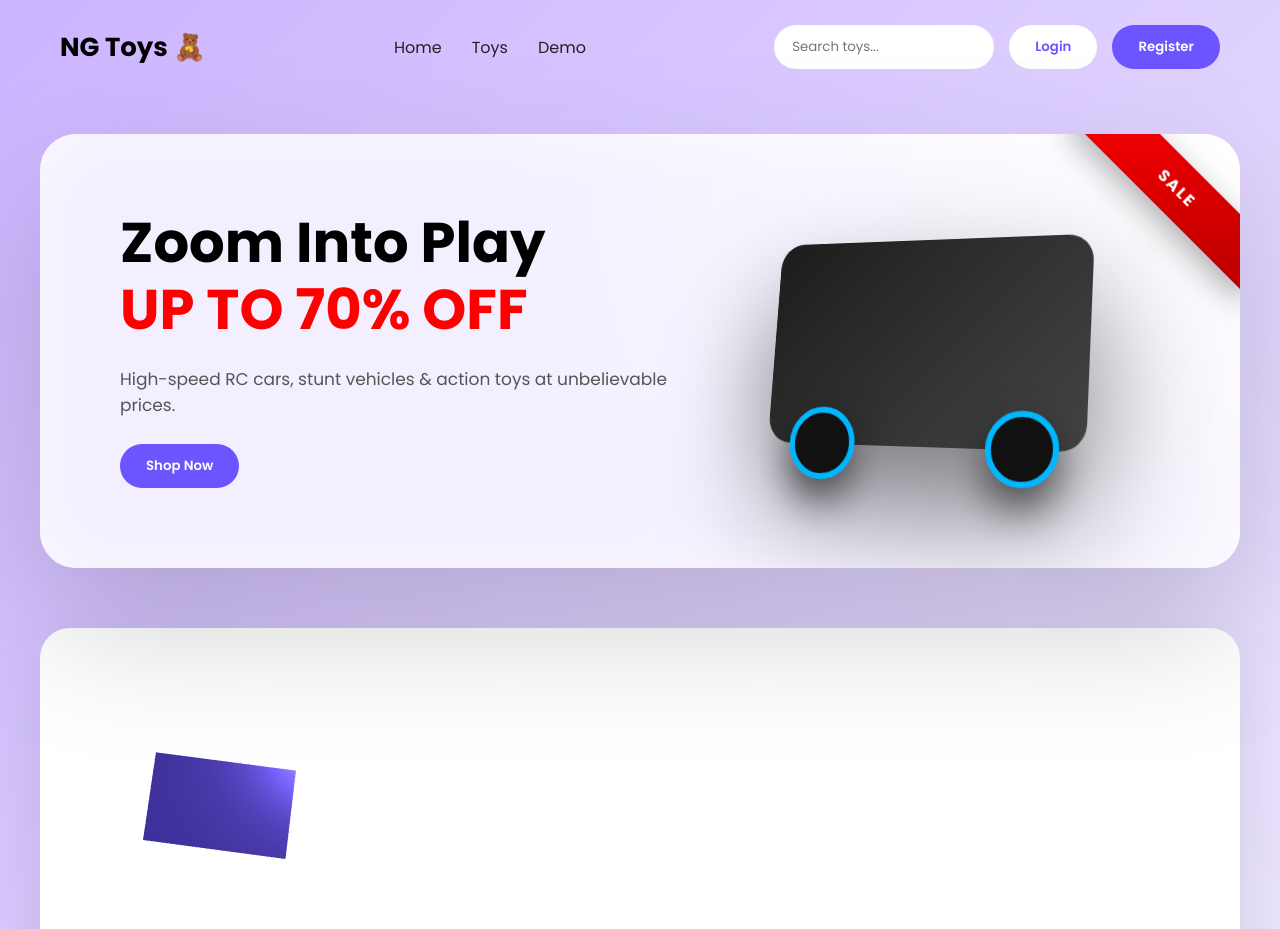
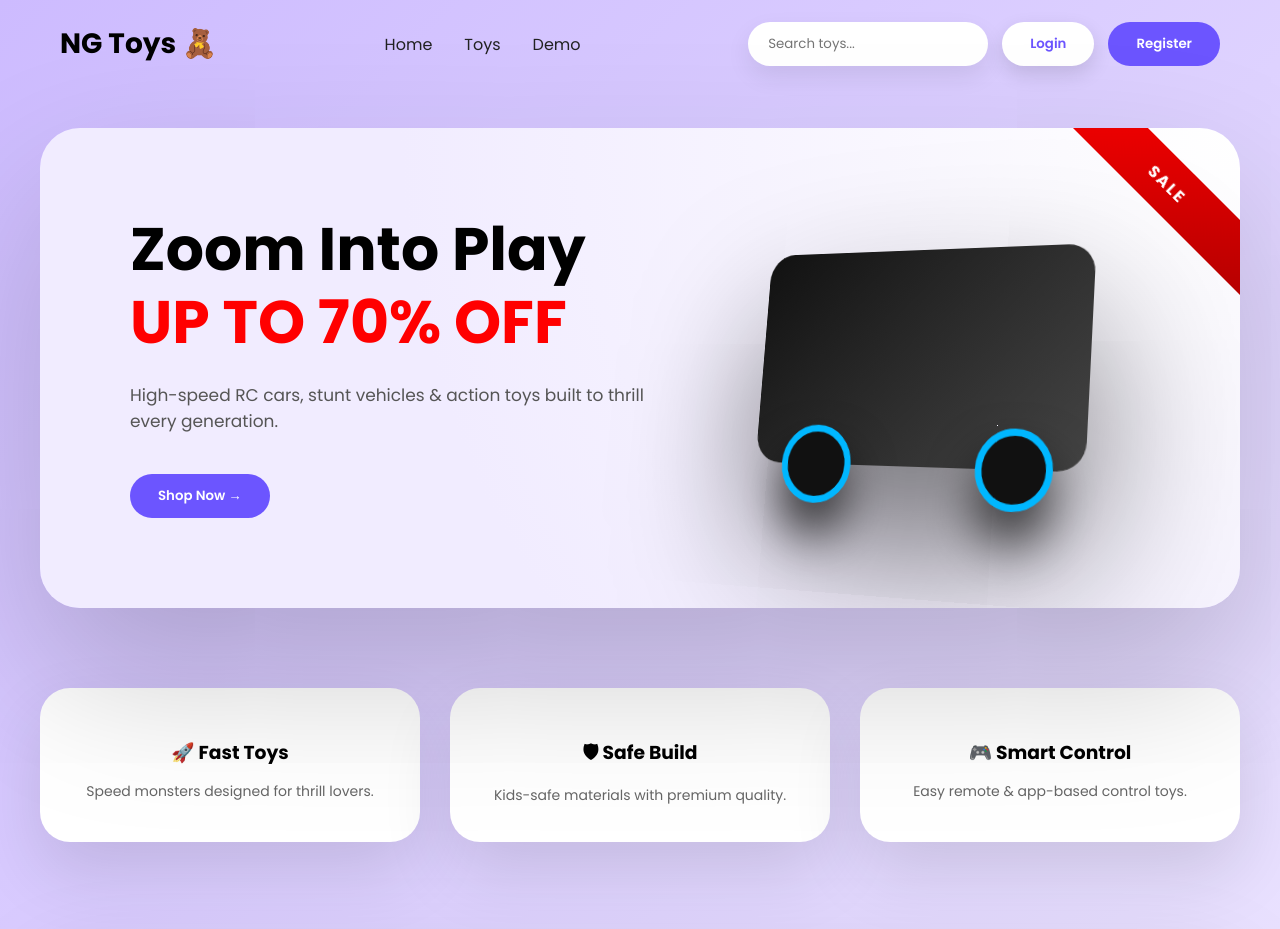
Before and after one commit to yogeshgoswami4821-ai/toy, a website: page index.html in a window 1280 px wide. Shown: the top 929 px of the page. Drawn offline with nearby package versions, Linux system fonts and the light colour scheme.

Commit message:
Update index.html

```diff
--- a/index.html
+++ b/index.html
@@ -5,10 +5,7 @@
 <title>NG Toys</title>
 <meta name="viewport" content="width=device-width, initial-scale=1.0">
 
-<!-- Google Font -->
 <link href="https://fonts.googleapis.com/css2?family=Poppins:wght@300;400;600;700&display=swap" rel="stylesheet">
-
-<!-- Three.js -->
 <script src="https://cdn.jsdelivr.net/npm/three@0.160.0/build/three.min.js"></script>
 
 <style>
@@ -16,7 +13,7 @@
 
 body{
   min-height:100vh;
-  background:linear-gradient(135deg,#cbb4ff,#efe9ff);
+  background:linear-gradient(135deg,#cdbbff,#efe9ff);
 }
 
 /* ================= NAVBAR ================= */
@@ -24,45 +21,64 @@ body{
   display:flex;
   justify-content:space-between;
   align-items:center;
-  padding:25px 60px;
+  padding:22px 60px;
 }
 
 .logo{
-  font-size:26px;
+  font-size:28px;
   font-weight:700;
+  display:flex;
+  align-items:center;
+  gap:10px;
 }
 
 .nav-links{
   display:flex;
-  gap:30px;
+  gap:32px;
 }
 
 .nav-links a{
   text-decoration:none;
   color:#222;
   font-weight:500;
+  position:relative;
 }
+
+.nav-links a::after{
+  content:"";
+  position:absolute;
+  left:0;
+  bottom:-6px;
+  width:0;
+  height:3px;
+  background:#6c55ff;
+  transition:.3s;
+}
+
+.nav-links a:hover::after{width:100%}
 
 .right{
   display:flex;
-  gap:15px;
+  gap:14px;
   align-items:center;
 }
 
 .search{
-  padding:12px 18px;
+  padding:12px 20px;
   border-radius:30px;
   border:none;
-  width:220px;
+  width:240px;
   outline:none;
+  box-shadow:0 10px 25px rgba(0,0,0,.08);
 }
 
 .btn{
-  padding:12px 26px;
+  padding:12px 28px;
   border-radius:30px;
   border:none;
   cursor:pointer;
   font-weight:600;
+  transition:.3s;
 }
 
 .primary{
@@ -70,108 +86,132 @@ body{
   color:white;
 }
 
+.primary:hover{transform:translateY(-2px)}
+
 .outline{
   background:white;
   color:#6c55ff;
+  box-shadow:0 8px 20px rgba(0,0,0,.12);
 }
 
-/* ================= SALE BANNER ================= */
-.sale{
+/* ================= HERO SALE ================= */
+.hero{
   max-width:1200px;
   margin:40px auto;
-  padding:80px;
-  border-radius:36px;
-  background:
-    radial-gradient(circle at top right,#ffffff,#f3efff 60%);
+  padding:90px;
+  border-radius:40px;
+  background:radial-gradient(circle at top right,#ffffff,#f1ecff 65%);
   display:grid;
   grid-template-columns:1.2fr 1fr;
   align-items:center;
-  box-shadow:
-    0 60px 140px rgba(0,0,0,.18),
-    inset 0 0 80px rgba(255,255,255,.6);
   position:relative;
   overflow:hidden;
+  box-shadow:0 70px 160px rgba(0,0,0,.2);
 }
 
-.sale::after{
+.hero::after{
   content:"SALE";
   position:absolute;
-  top:28px;
-  right:-60px;
-  background:linear-gradient(135deg,#ff0000,#b80000);
+  top:30px;
+  right:-70px;
+  background:linear-gradient(135deg,#ff0000,#b30000);
   color:white;
-  padding:14px 100px;
+  padding:14px 120px;
   transform:rotate(45deg);
   font-weight:700;
   letter-spacing:2px;
-  box-shadow:0 10px 30px rgba(0,0,0,.3);
 }
 
-.sale-text h1{
-  font-size:56px;
+.hero h1{
+  font-size:60px;
   line-height:1.05;
 }
 
-.sale-text span{
-  display:inline-block;
-  margin-top:8px;
+.hero h1 span{
+  display:block;
   color:#ff0000;
+  margin-top:10px;
 }
 
-.sale-text p{
-  margin:26px 0;
+.hero p{
+  margin:28px 0;
+  font-size:17px;
   color:#555;
-  font-size:17px;
 }
 
+.hero button{
+  margin-top:12px;
+}
+
+/* ================= CAR 3D ================= */
 .car-wrap{
   display:flex;
   justify-content:center;
-  perspective:1200px;
+  perspective:1400px;
 }
 
-.car3d{
-  width:340px;
-  height:210px;
-  background:linear-gradient(135deg,#1c1c1c,#444);
-  border-radius:26px;
-  transform:
-    rotateY(-25deg)
-    rotateX(10deg)
-    translateY(-10px);
-  box-shadow:0 60px 120px rgba(0,0,0,.5);
-  animation:floatCar 4s ease-in-out infinite;
+.car{
+  width:360px;
+  height:220px;
+  background:linear-gradient(135deg,#111,#444);
+  border-radius:28px;
+  transform:rotateY(-28deg) rotateX(10deg);
+  box-shadow:0 80px 160px rgba(0,0,0,.55);
+  animation:float 4s ease-in-out infinite;
   position:relative;
 }
 
-@keyframes floatCar{
-  0%{transform:rotateY(-25deg) rotateX(10deg) translateY(0)}
-  50%{transform:rotateY(-20deg) rotateX(8deg) translateY(-18px)}
-  100%{transform:rotateY(-25deg) rotateX(10deg) translateY(0)}
+@keyframes float{
+  0%{transform:rotateY(-28deg) rotateX(10deg) translateY(0)}
+  50%{transform:rotateY(-22deg) rotateX(8deg) translateY(-22px)}
+  100%{transform:rotateY(-28deg) rotateX(10deg) translateY(0)}
 }
 
 .wheel{
-  width:74px;
-  height:74px;
+  width:80px;
+  height:80px;
   background:#111;
   border-radius:50%;
+  border:7px solid #00b7ff;
   position:absolute;
-  bottom:-36px;
-  border:6px solid #00b7ff;
-  box-shadow:0 20px 40px rgba(0,0,0,.6);
+  bottom:-40px;
+  box-shadow:0 30px 50px rgba(0,0,0,.7);
 }
 
-.w1{left:26px}
-.w2{right:26px}
+.w1{left:32px}
+.w2{right:32px}
 
-/* ================= 3D TOY SECTION ================= */
+/* ================= FEATURE ================= */
+.features{
+  max-width:1200px;
+  margin:80px auto;
+  display:grid;
+  grid-template-columns:repeat(3,1fr);
+  gap:30px;
+}
+
+.feature{
+  background:white;
+  padding:36px;
+  border-radius:30px;
+  text-align:center;
+  box-shadow:0 30px 70px rgba(0,0,0,.12);
+  transition:.3s;
+}
+
+.feature:hover{transform:translateY(-12px)}
+
+.feature h3{margin:14px 0}
+.feature p{color:#666;font-size:14px}
+
+/* ================= 3D TOY ================= */
 #toy3d{
   max-width:1200px;
-  margin:60px auto;
-  height:360px;
+  height:380px;
+  margin:90px auto;
   background:white;
-  border-radius:30px;
-  box-shadow:0 30px 80px rgba(0,0,0,.12);
+  border-radius:40px;
+  box-shadow:0 40px 100px rgba(0,0,0,.15);
 }
 </style>
 </head>
@@ -195,25 +235,43 @@ body{
   </div>
 </div>
 
-<!-- SALE HERO -->
-<div class="sale">
-  <div class="sale-text">
+<!-- HERO -->
+<div class="hero">
+  <div>
     <h1>
-      Zoom Into Play<br>
+      Zoom Into Play
       <span>UP TO 70% OFF</span>
     </h1>
+
     <p>
       High-speed RC cars, stunt vehicles & action toys
-      at unbelievable prices.
+      built to thrill every generation.
     </p>
-    <button class="btn primary" onclick="go('toys/')">Shop Now</button>
+
+    <button class="btn primary" onclick="go('toys/')">Shop Now →</button>
   </div>
 
   <div class="car-wrap">
-    <div class="car3d">
+    <div class="car">
       <div class="wheel w1"></div>
       <div class="wheel w2"></div>
     </div>
+  </div>
+</div>
+
+<!-- FEATURES -->
+<div class="features">
+  <div class="feature">
+    <h3>🚀 Fast Toys</h3>
+    <p>Speed monsters designed for thrill lovers.</p>
+  </div>
+  <div class="feature">
+    <h3>🛡 Safe Build</h3>
+    <p>Kids-safe materials with premium quality.</p>
+  </div>
+  <div class="feature">
+    <h3>🎮 Smart Control</h3>
+    <p>Easy remote & app-based control toys.</p>
   </div>
 </div>
 
@@ -221,7 +279,6 @@ body{
 <div id="toy3d"></div>
 
 <script>
-/* ================= ROUTING ================= */
 function base(){
   const p = location.pathname.split("/");
   return "/" + p[1] + "/";
@@ -230,34 +287,34 @@ function go(path){
   location.href = base() + path;
 }
 
-/* ================= THREE.JS ================= */
-const scene = new THREE.Scene();
-const camera = new THREE.PerspectiveCamera(60,1,0.1,1000);
-camera.position.z = 4;
+/* THREE.JS */
+const scene=new THREE.Scene();
+const camera=new THREE.PerspectiveCamera(60,1,0.1,1000);
+camera.position.z=4;
 
-const renderer = new THREE.WebGLRenderer({antialias:true,alpha:true});
-renderer.setSize(360,360);
+const renderer=new THREE.WebGLRenderer({antialias:true,alpha:true});
+renderer.setSize(380,380);
 document.getElementById("toy3d").appendChild(renderer.domElement);
 
 scene.add(new THREE.AmbientLight(0xffffff,.7));
-
-const light = new THREE.DirectionalLight(0xffffff,1);
-light.position.set(2,2,5);
+const light=new THREE.DirectionalLight(0xffffff,1);
+light.position.set(3,3,6);
 scene.add(light);
 
-const geometry = new THREE.BoxGeometry(1.6,1,1);
-const material = new THREE.MeshStandardMaterial({
-  color:0x6c55ff,
-  metalness:.4,
-  roughness:.3
-});
-const toy = new THREE.Mesh(geometry,material);
+const toy=new THREE.Mesh(
+  new THREE.BoxGeometry(1.8,1.1,1),
+  new THREE.MeshStandardMaterial({
+    color:0x6c55ff,
+    metalness:.45,
+    roughness:.25
+  })
+);
 scene.add(toy);
 
 function animate(){
   requestAnimationFrame(animate);
-  toy.rotation.y += 0.01;
-  toy.rotation.x += 0.005;
+  toy.rotation.y+=0.012;
+  toy.rotation.x+=0.006;
   renderer.render(scene,camera);
 }
 animate();
```
